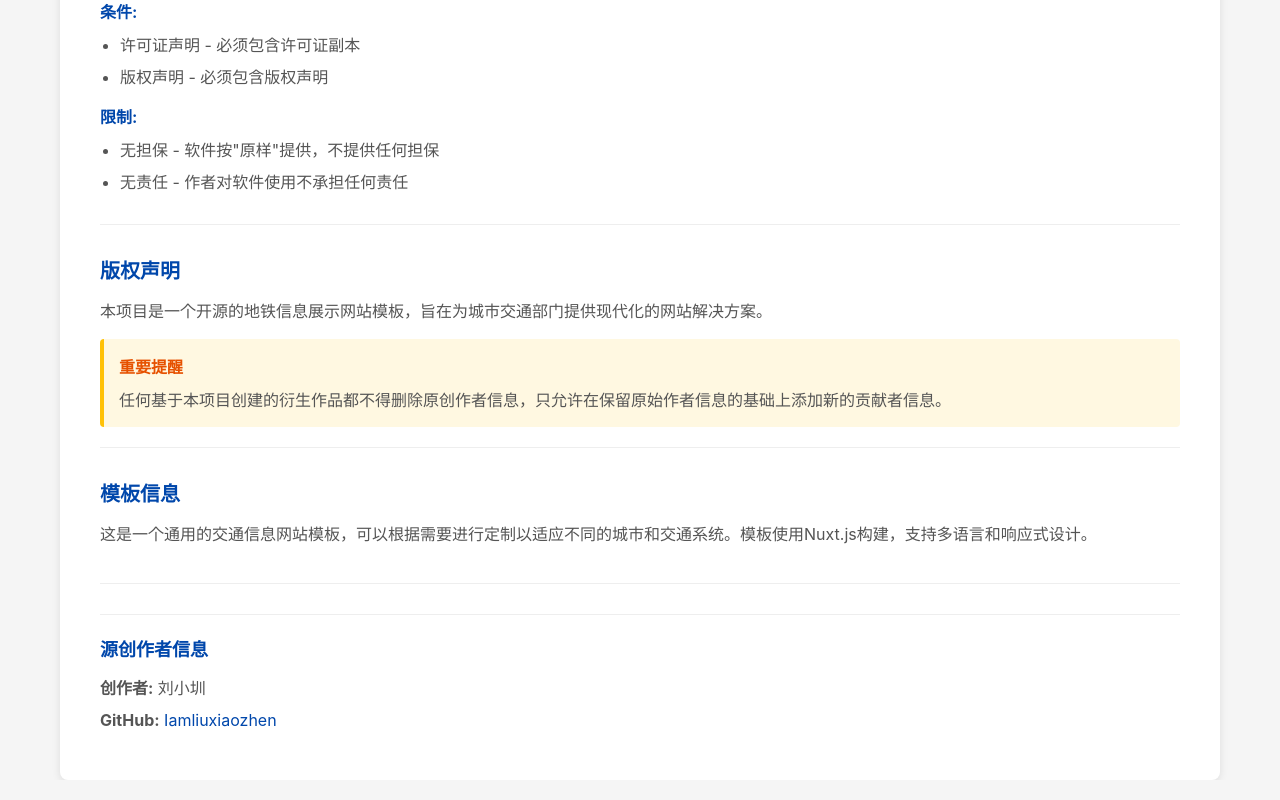
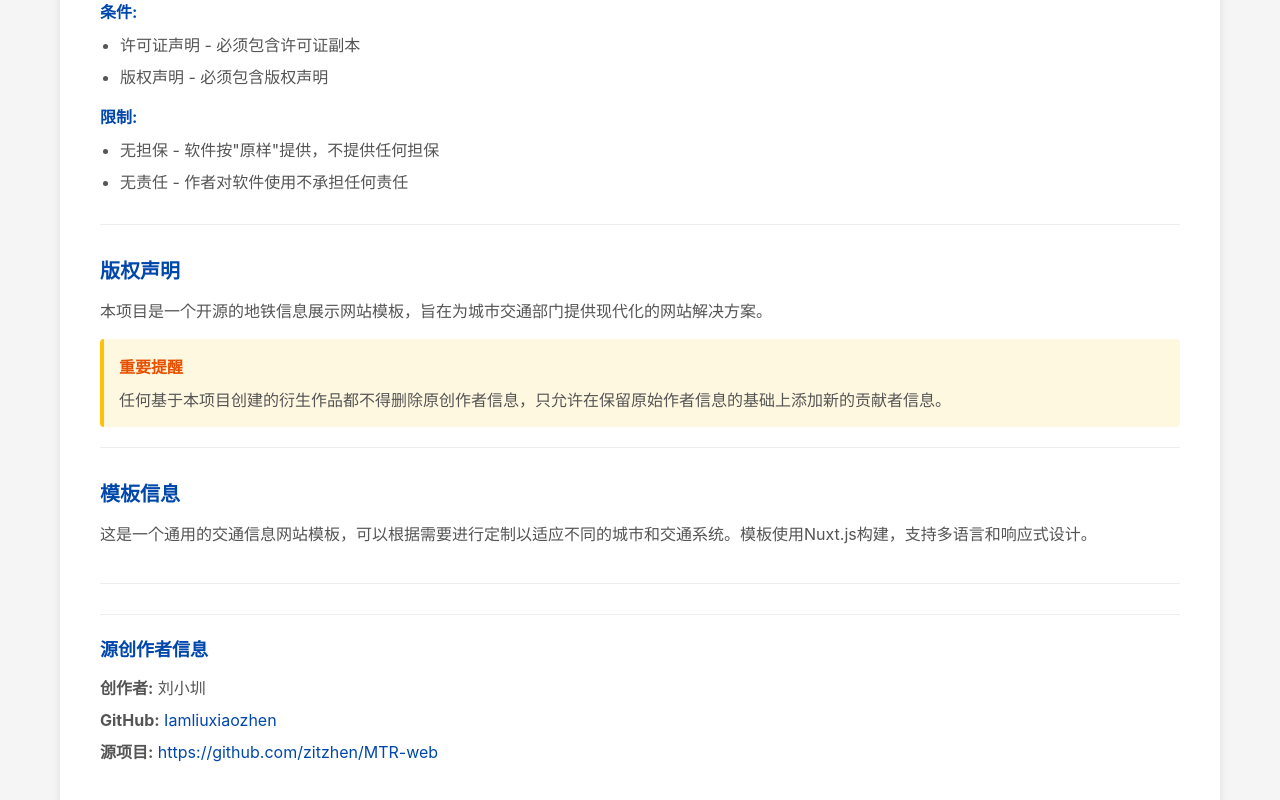
Before and after one commit to zitzhen/MTR-web, a Nuxt app: page /copyright in a window 1280 px wide. Shown: the part 548-1348 px from the top of the page. Built offline with nearby package versions, Linux system fonts and the light colour scheme.

Commit message:
[copyright]在版权页面新增项目地址

```diff
--- a/app/pages/copyright/index.vue
+++ b/app/pages/copyright/index.vue
@@ -99,6 +99,7 @@
             <div class="creator-details">
               <p><strong>{{ getLocalizedText('creatorNameLabel') }}:</strong> {{ getLocalizedText('localizedCreatorName') }}</p>
               <p><strong>{{ getLocalizedText('github') }}:</strong> <a href="https://github.com/Iamliuxiaozhen" target="_blank">Iamliuxiaozhen</a></p>
+              <p><strong>{{ getLocalizedText('sourceProject') }}:</strong> <a href="https://github.com/zitzhen/MTR-web" target="_blank">https://github.com/zitzhen/MTR-web</a></p>
             </div>
           </div>
         </div>
@@ -363,6 +364,12 @@ const getLocalizedText = (key) => {
       '繁体中文': '劉小圳',
       'English': 'Oliver',
       '日本語': 'Oliver'
+    },
+    'sourceProject': {
+      '简体中文': '源项目',
+      '繁体中文': '源項目',
+      'English': 'Source Project',
+      '日本語': 'ソースプロジェクト'
     },
     'derivativeWarningText': {
       '简体中文': '任何基于本项目创建的衍生作品都不得删除原创作者信息，只允许在保留原始作者信息的基础上添加新的贡献者信息。',
```
